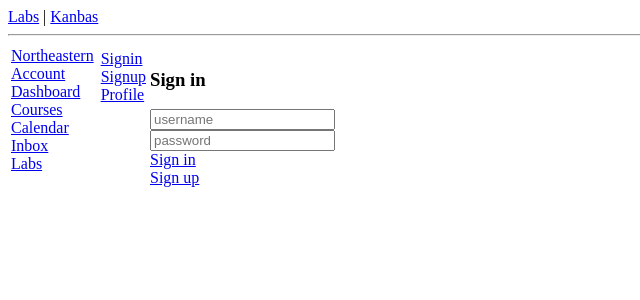
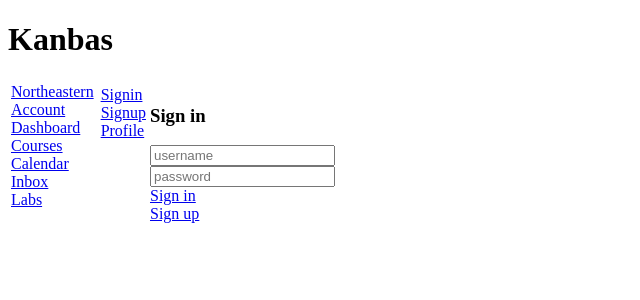
Before and after one commit to huqingyuan314/kanbas-react-web-app, a React (Create React App) app: page /Labs#/Kanbas/Account/Signin in a window 1280 px wide. Shown: the top 300 px of the page, without its empty margins (0-640 px from the left). Built offline with nearby package versions, Linux system fonts and the light colour scheme.

Commit message:
update navigation

```diff
--- a/src/App.tsx
+++ b/src/App.tsx
@@ -7,8 +7,6 @@ export default function App() {
   return (
     <HashRouter>
       <div>
-        <Link to="/Labs">Labs</Link> | <Link to="/Kanbas">Kanbas</Link>
-        <hr />
 
         <Routes>
           <Route path="/" element={<Navigate to="Kanbas" />} />
--- a/src/Kanbas/index.tsx
+++ b/src/Kanbas/index.tsx
@@ -8,6 +8,9 @@ import Courses from "./Courses";
 export default function Kanbas() {
   return (
     <div id="wd-kanbas">
+
+      <h1>Kanbas</h1>
+
       <table>
 
         <tr>
```
